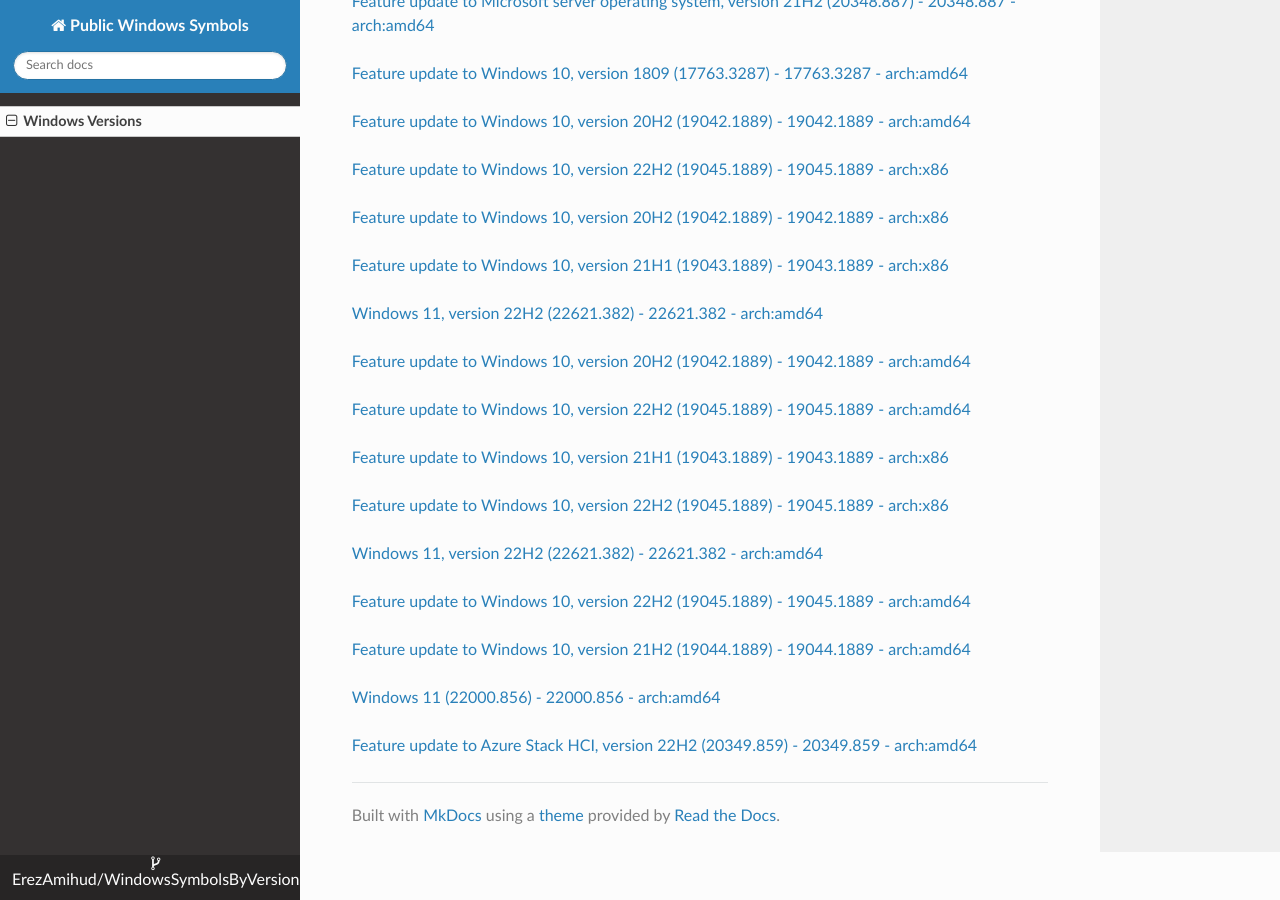
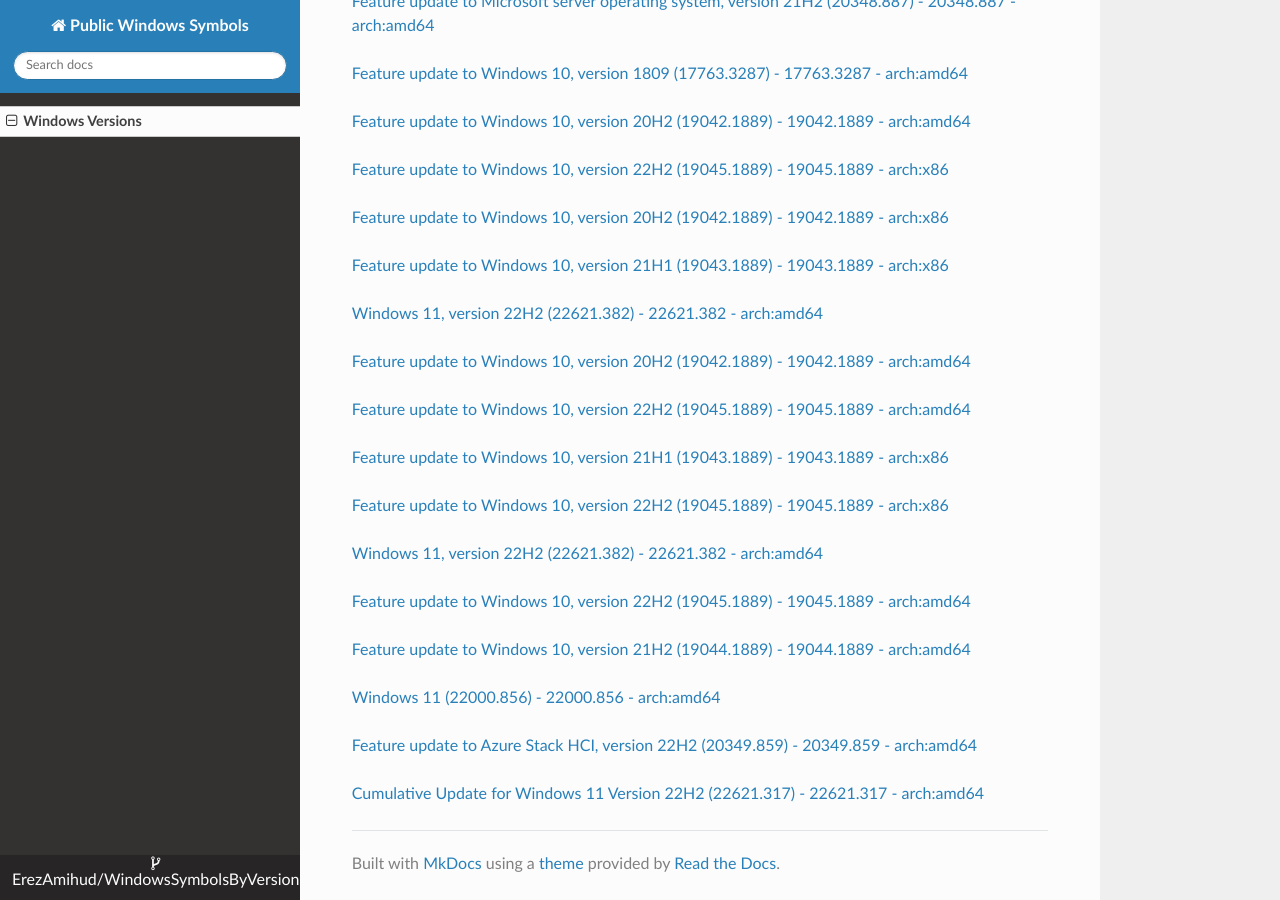
Before and after one commit to ErezAmihud/WindowsSymbolsByVersion, an MkDocs documentation site: the page built from docs/index.md, in a window 1280 px wide and 900 px high, scrolled down 56357 px. Built offline with MkDocs 1.6.1, drawn with Linux system fonts in a browser that asks for light colours; nearby versions of some CDN libraries.

Commit message:
Automated commit, add manifest for 6b594da3-96b8-409b-ba75-75bf21aaae76

```diff
--- a/docs/index.md
+++ b/docs/index.md
@@ -3340,3 +3340,6 @@
 
 
 [Feature update to Azure Stack HCI, version 22H2 (20349.859) - 20349.859 - arch:amd64](https://github.com/ErezAmihud/WindowsSymbolsByVersion/blob/main/manifests/9310ebcc-79ee-40aa-ae4a-4da849dd4684.manifest)
+
+
+[Cumulative Update for Windows 11 Version 22H2 (22621.317) - 22621.317 - arch:amd64](https://github.com/ErezAmihud/WindowsSymbolsByVersion/blob/main/manifests/6b594da3-96b8-409b-ba75-75bf21aaae76.manifest)
```
Also changed, not shown: process_builds.json (+1 -1 lines), 1 other file.
